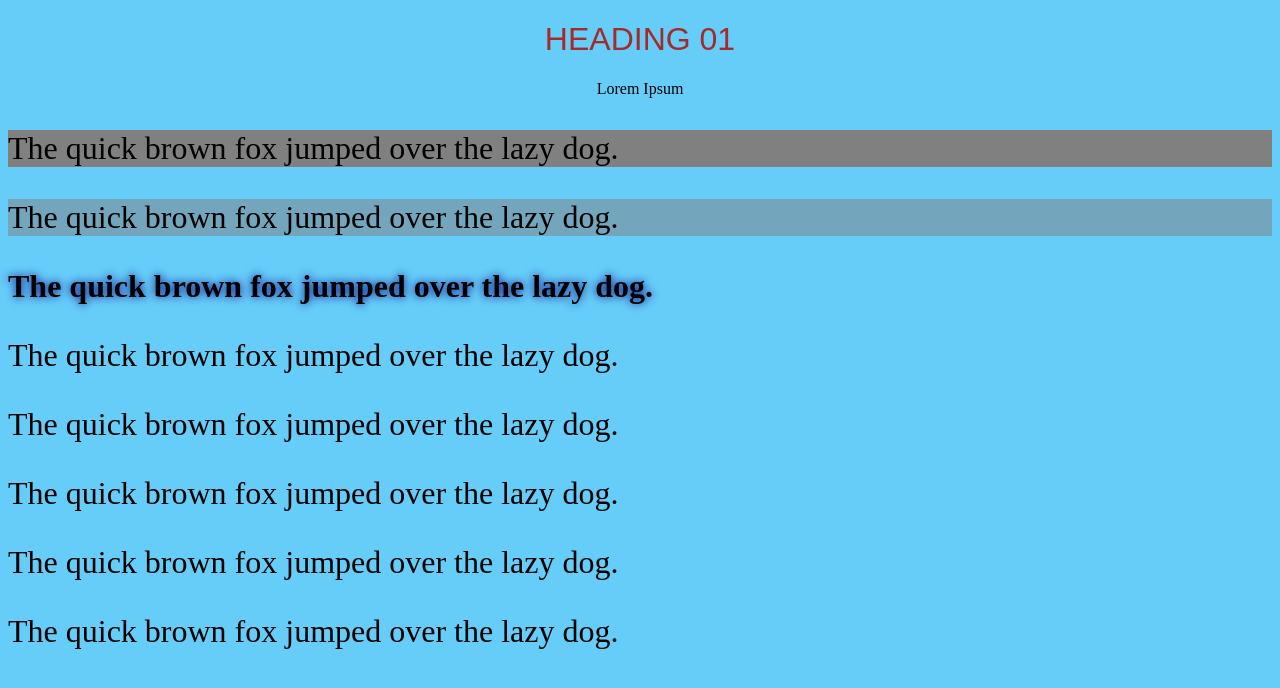
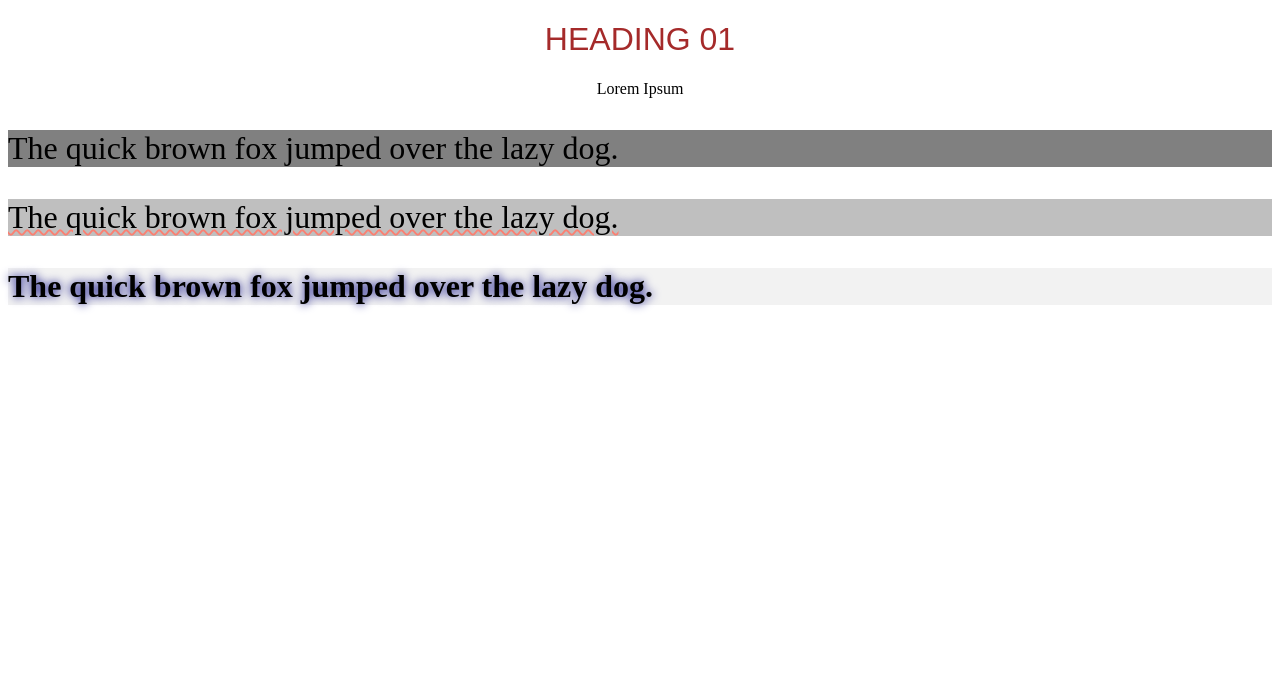
Before and after one commit to limchinkun/hw2024, a plain HTML site: page exe11/index.html in a window 1280 px wide. Drawn offline with Linux system fonts and the light colour scheme; a web font is replaced by a local one.

Commit message:
exe11 final

```diff
--- a/exe11/css/style.css
+++ b/exe11/css/style.css
@@ -1,5 +1,5 @@
 body{
-    background-color: #66CDF9;
+    max-height: 1080px;
 }
 .zcool-kuaile-regular {
     font-family: "ZCOOL KuaiLe", sans-serif;
@@ -22,11 +22,11 @@ p{
 }
 .font02{
     font-weight: 400;
-    text-decoration: 1px wavy red;
+    text-decoration: underline 2px wavy salmon;
     background-color: rgba(128, 128, 128, 0.5);
 }
 .font03{
     font-weight: 700;
     text-shadow: 0px 0px 10px navy;
-    background-color: rgba(128, 128, 128, 0);
+    background-color: rgba(128, 128, 128, 0.1);
 }
--- a/exe11/index.html
+++ b/exe11/index.html
@@ -14,10 +14,5 @@
         <p class="font01">The quick brown fox jumped over the lazy dog.</p>
         <p class="font02">The quick brown fox jumped over the lazy dog.</p>
         <p class="font03">The quick brown fox jumped over the lazy dog.</p>
-        <p class="font04">The quick brown fox jumped over the lazy dog.</p>
-        <p class="font05">The quick brown fox jumped over the lazy dog.</p>
-        <p class="font06">The quick brown fox jumped over the lazy dog.</p>
-        <p class="font07">The quick brown fox jumped over the lazy dog.</p>
-        <p class="font08">The quick brown fox jumped over the lazy dog.</p>
     </body>
 </html>
```
